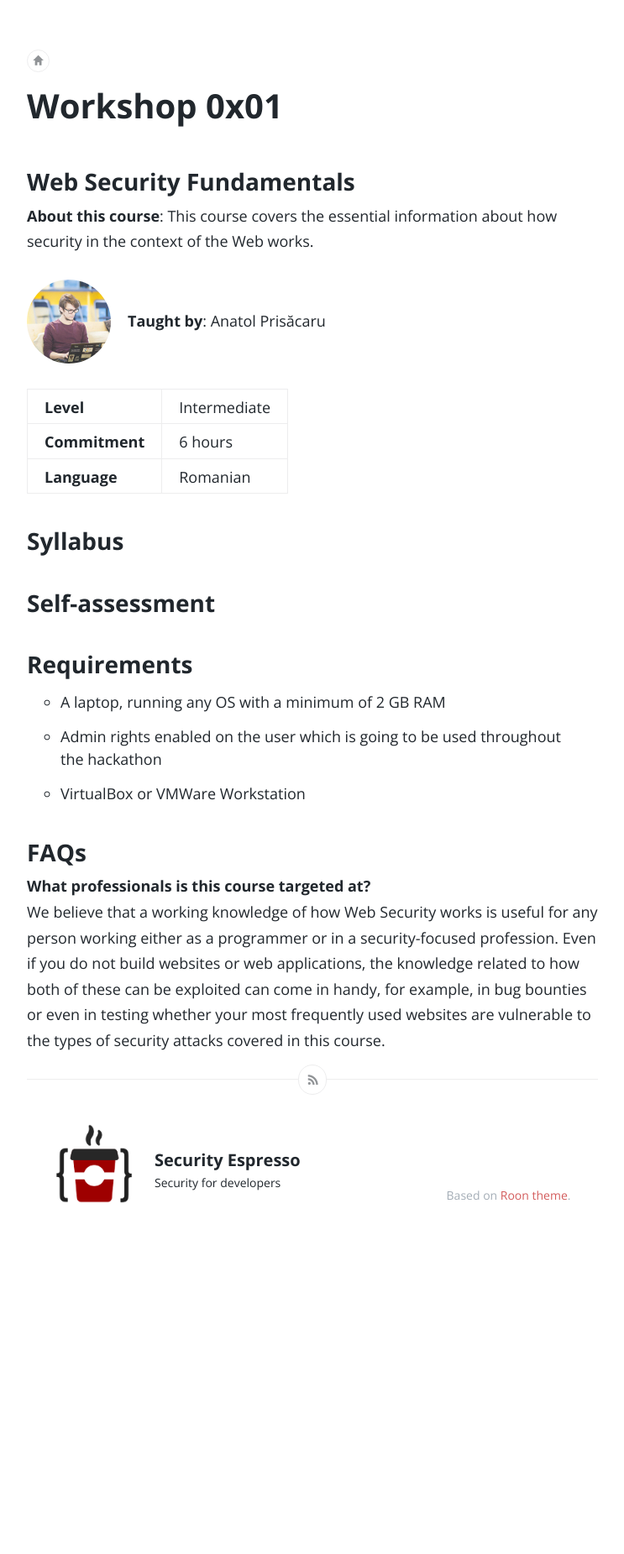
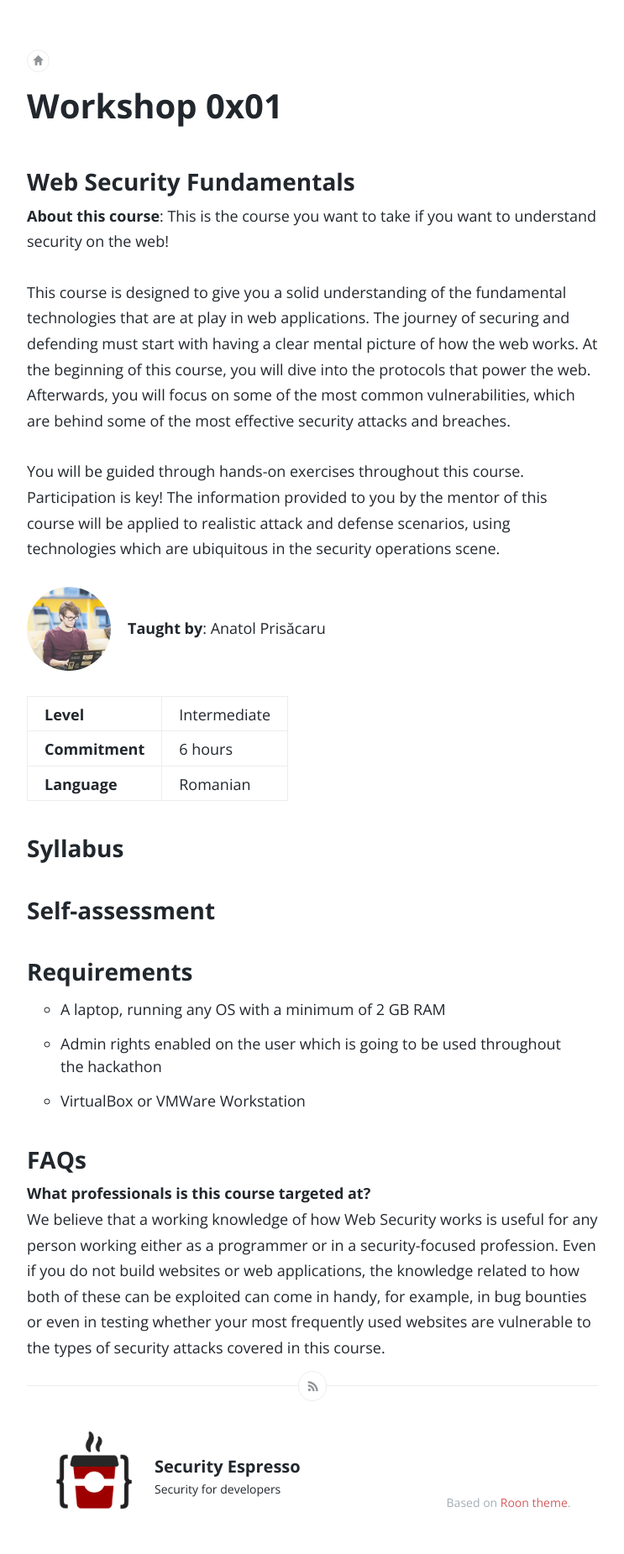
Before and after one commit to securityespresso/blog, a Jekyll site: the page built from workshops/workshop-0x01.md, in a window 1280 px wide. Shown: the whole page at 84% size, without its empty margins (268-1011 px from the left). Built offline with Jekyll 4.4.1, drawn with Linux system fonts in a browser that asks for light colours; before the commit the page ends 1486 px from its top, so only the background shows below that.

Commit message:
Add more description text.

```diff
--- a/workshops/workshop-0x01.md
+++ b/workshops/workshop-0x01.md
@@ -7,7 +7,11 @@ css: workshops
 
 ## Web Security Fundamentals
 
-**About this course**: This course covers the essential information about how security in the context of the Web works.
+**About this course**: This is the course you want to take if you want to understand security on the web!
+
+This course is designed to give you a solid understanding of the fundamental technologies that are at play in web applications. The journey of securing and defending must start with having a clear mental picture of how the web works. At the beginning of this course, you will dive into the protocols that power the web. Afterwards, you will focus on some of the most common vulnerabilities, which are behind some of the most effective security attacks and breaches.
+
+You will be guided through hands-on exercises throughout this course. Participation is key! The information provided to you by the mentor of this course will be applied to realistic attack and defense scenarios, using technologies which are ubiquitous in the security operations scene.
 
 <div class="container">
   <div class="flex-item"><div class="circleimg" style="background-image: url(/assets/images/anatol.jpg)"></div></div>
```
